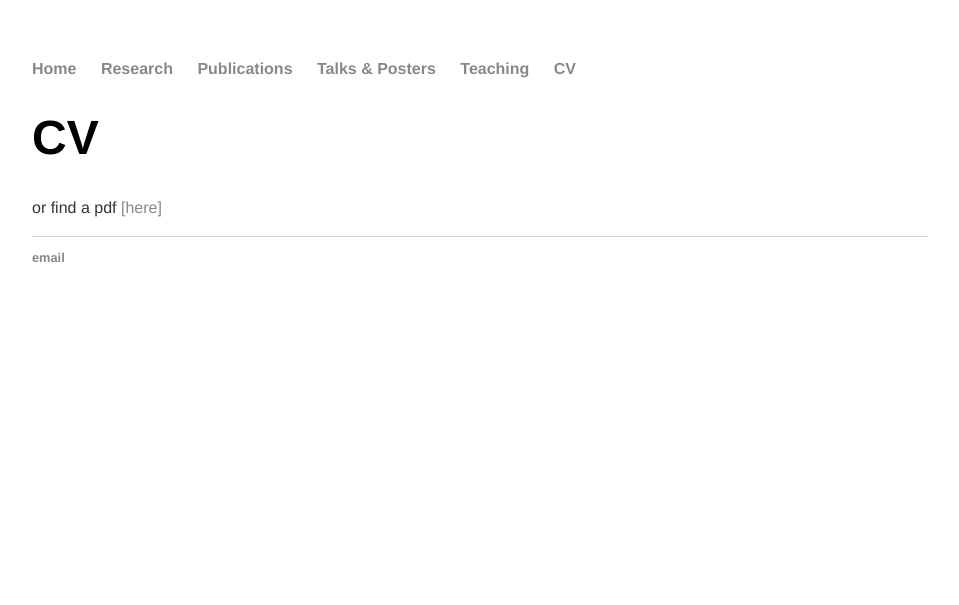
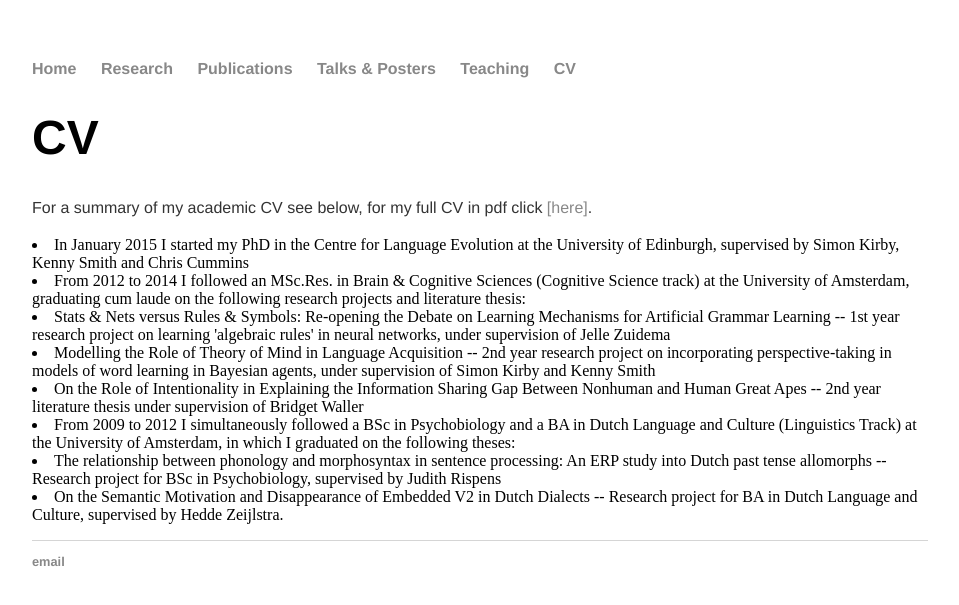
Before and after one commit to marieke-woensdregt/marieke-woensdregt.github.io, a Jekyll site: the page built from cv/index.html, in a window 1280 px wide. Shown: the top 605 px of the page, without its empty margins (160-1119 px from the left). Built offline with Jekyll 4.4.1, drawn with Linux system fonts in a browser that asks for light colours.

Commit message:
Update index.html

```diff
--- a/cv/index.html
+++ b/cv/index.html
@@ -5,6 +5,31 @@ title: CV
 <div class="blurb">
 	<h1>CV</h1>
 	<p>
-		or find a pdf <a href="https://github.com/marieke-woensdregt/marieke-woensdregt.github.io/blob/master/pdfs/cv_M_Woensdregt_4_July_2017.pdf">[here]</a>
+		For a summary of my academic CV see below, for my full CV in pdf click
+		<a href="https://github.com/marieke-woensdregt/marieke-woensdregt.github.io/blob/master/pdfs/cv_M_Woensdregt_4_July_2017.pdf">[here]</a>.
+
+		<li>
+			In January 2015 I started my PhD in the Centre for Language Evolution at the University of Edinburgh,
+			supervised by Simon Kirby, Kenny Smith and Chris Cummins
+		</li>
+
+		<li>
+			From 2012 to 2014 I followed an MSc.Res. in Brain & Cognitive Sciences (Cognitive Science track)
+			at the University of Amsterdam, graduating cum laude on the following research projects and literature thesis:
+			<li> Stats &amp; Nets versus Rules &amp; Symbols: Re-opening the Debate on Learning Mechanisms for Artificial Grammar Learning
+			-- 1st year research project on learning 'algebraic rules' in neural networks, under supervision of Jelle Zuidema </li>
+			<li> Modelling the Role of Theory of Mind in Language Acquisition
+				-- 2nd year research project on incorporating perspective-taking in models of word learning in Bayesian agents, under supervision of Simon Kirby and Kenny Smith </li>
+			<li> On the Role of Intentionality in Explaining the Information Sharing Gap Between Nonhuman and Human Great Apes
+				-- 2nd year literature thesis under supervision of Bridget Waller </li>
+		</li>
+
+		<li>
+			From 2009 to 2012 I simultaneously followed a BSc in Psychobiology and a BA in Dutch Language and Culture (Linguistics Track) at the University of Amsterdam, in which I graduated on the following theses:
+			<li> The relationship between phonology and morphosyntax in sentence processing: An ERP study into Dutch past tense allomorphs
+				-- Research project for BSc in Psychobiology, supervised by Judith Rispens </li>
+			<li> On the Semantic Motivation and Disappearance of Embedded V2 in Dutch Dialects
+				-- Research project for BA in Dutch Language and Culture, supervised by Hedde Zeijlstra. </li>
+		</li>
 	</p>
 </div><!-- /.blurb -->
```
